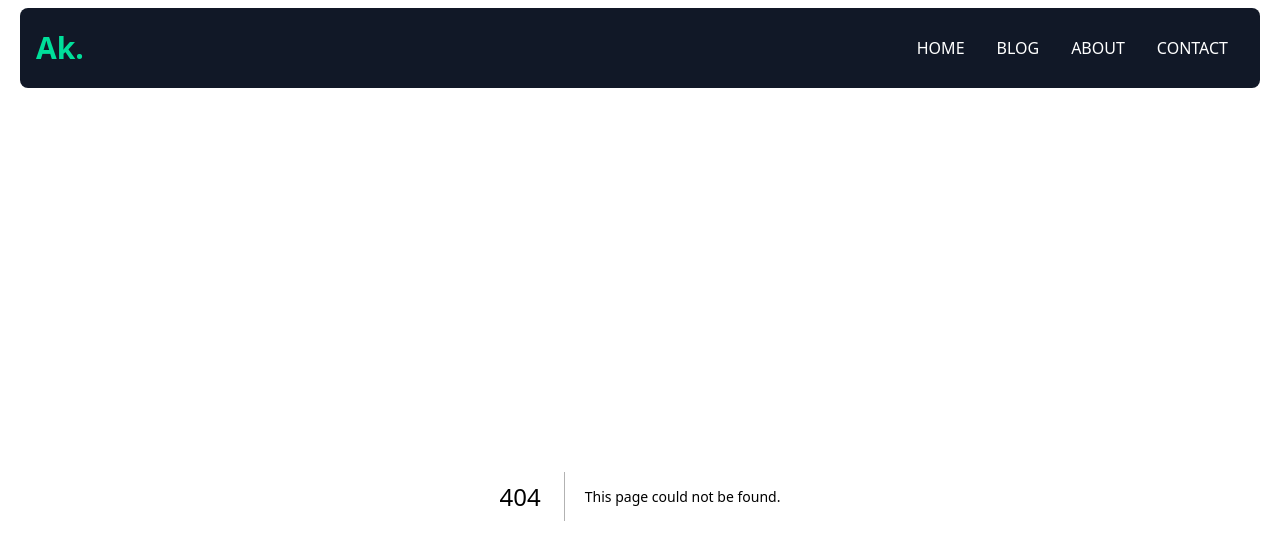
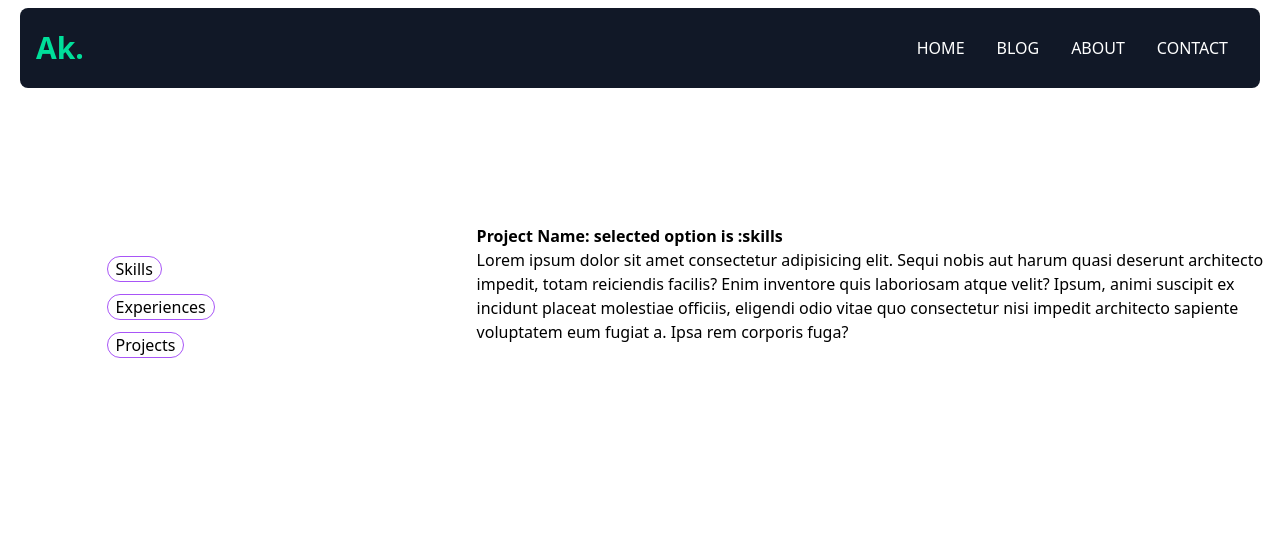
Before and after one commit to Akashkarmokar/NextJs_Practice_Project, a Next.js app: page /about in a window 1280 px wide. Before the commit this address had no page. Shown: the top 560 px of the page. Built offline with nearby package versions, Linux system fonts and the light colour scheme.

Commit message:
Left side button with state value is done

```diff
--- /dev/null
+++ b/pages/about.tsx
@@ -0,0 +1,31 @@
+import { useState } from "react"
+
+const about = ()=>{
+    const [selectedOptions,setSelectedOptions] = useState('skills'); //by default it is skills
+
+    const handleSelectedOptions = (e:any)=>{
+        console.log(e.target.value);
+        setSelectedOptions(e.target.value)
+    }
+    return (
+        <div className="max-w-[1320px] mx-10 py-[10%] md:py-[80] flex mx-auto space-x-11">
+            <div className="basis-[35%]  flex items-center justify-center flex-col">
+                {/* <p>Lorem ipsum, dolor sit amet consectetur adipisicing elit. Exercitationem autem accusamus saepe nihil voluptates error commodi incidunt voluptas sequi, rem sed, possimus dicta quos optio non quia facilis, quae magnam!
+                </p> */}
+                <div className="px-5 py-5 w-3/5 rounded-lg">
+                    <button className="block px-2 min-w-4/5 my- border border-purple-500 rounded-full my-3" value="skills" onClick={handleSelectedOptions}>Skills</button>
+                    <button className="block px-2 min-w-4/5 my- border border-purple-500 rounded-full my-3" value="experiences" onClick={handleSelectedOptions}>Experiences</button>
+                    <button className="block px-2 min-w-4/5 my- border border-purple-500 rounded-full my-3" value="projects" onClick={handleSelectedOptions}>Projects</button>
+                </div>
+            </div>
+            <div className="basis-[65%]">
+                <div>
+                    <h3>Project Name: selected option is :{selectedOptions}</h3>
+                    <p>Lorem ipsum dolor sit amet consectetur adipisicing elit. Sequi nobis aut harum quasi deserunt architecto impedit, totam reiciendis facilis? Enim inventore quis laboriosam atque velit? Ipsum, animi suscipit ex incidunt placeat molestiae officiis, eligendi odio vitae quo consectetur nisi impedit architecto sapiente voluptatem eum fugiat a. Ipsa rem corporis fuga?</p>
+                </div>
+            </div>
+        </div>
+    )
+}
+
+export default about
```
